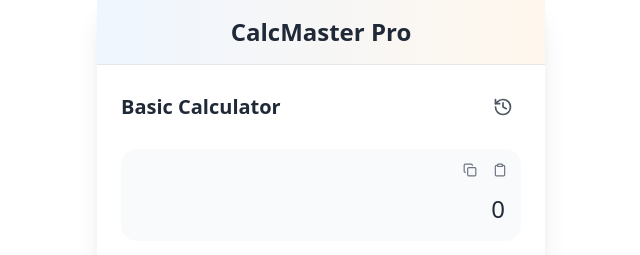
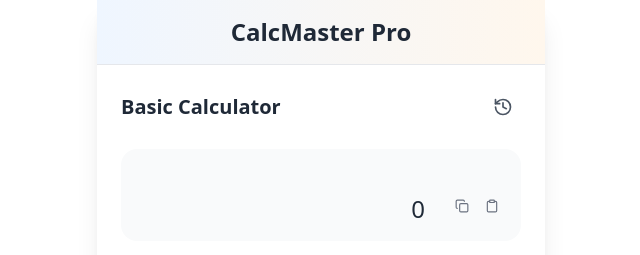
Before and after one commit to mouhcineelkazbouri/calc-master-touch, a React (Vite) app: page / in a window 1280 px wide. Shown: the top 255 px of the page, without its empty margins (319-959 px from the left). Built offline with nearby package versions, Linux system fonts and the light colour scheme.

Commit message:
Fix: Adjust copy/paste button position
Adjust the position of the copy/paste buttons to prevent overlap with the memory number.

```diff
--- a/src/components/EnhancedCalculatorDisplay.tsx
+++ b/src/components/EnhancedCalculatorDisplay.tsx
@@ -53,26 +53,6 @@ const EnhancedCalculatorDisplay = ({
 
   return (
     <div className="bg-gray-50 rounded-2xl p-4 mb-4 relative">
-      {/* Copy and Paste buttons */}
-      <div className="absolute top-2 right-2 flex gap-1">
-        <button
-          onClick={handleCopy}
-          className="p-1.5 text-gray-500 hover:text-gray-700 hover:bg-gray-200 rounded-lg transition-colors"
-          title="Copy result"
-        >
-          <Copy size={14} />
-        </button>
-        {onPaste && (
-          <button
-            onClick={handlePaste}
-            className="p-1.5 text-gray-500 hover:text-gray-700 hover:bg-gray-200 rounded-lg transition-colors"
-            title="Paste number"
-          >
-            <Clipboard size={14} />
-          </button>
-        )}
-      </div>
-
       {/* Expression display with horizontal scrolling */}
       <div
         ref={expressionRef}
@@ -89,13 +69,35 @@ const EnhancedCalculatorDisplay = ({
         </div>
       )}
 
-      {/* Main display */}
-      <div
-        ref={displayRef}
-        className="text-right text-2xl font-light text-gray-800 overflow-x-auto scrollbar-hide whitespace-nowrap"
-        style={{ scrollbarWidth: 'none', msOverflowStyle: 'none' }}
-      >
-        {display}
+      {/* Main display with copy/paste buttons positioned to avoid overlap */}
+      <div className="relative">
+        <div
+          ref={displayRef}
+          className="text-right text-2xl font-light text-gray-800 overflow-x-auto scrollbar-hide whitespace-nowrap pr-20"
+          style={{ scrollbarWidth: 'none', msOverflowStyle: 'none' }}
+        >
+          {display}
+        </div>
+
+        {/* Copy and Paste buttons positioned at the right edge */}
+        <div className="absolute top-0 right-0 flex gap-1">
+          <button
+            onClick={handleCopy}
+            className="p-1.5 text-gray-500 hover:text-gray-700 hover:bg-gray-200 rounded-lg transition-colors"
+            title="Copy result"
+          >
+            <Copy size={14} />
+          </button>
+          {onPaste && (
+            <button
+              onClick={handlePaste}
+              className="p-1.5 text-gray-500 hover:text-gray-700 hover:bg-gray-200 rounded-lg transition-colors"
+              title="Paste number"
+            >
+              <Clipboard size={14} />
+            </button>
+          )}
+        </div>
       </div>
     </div>
   );
```
